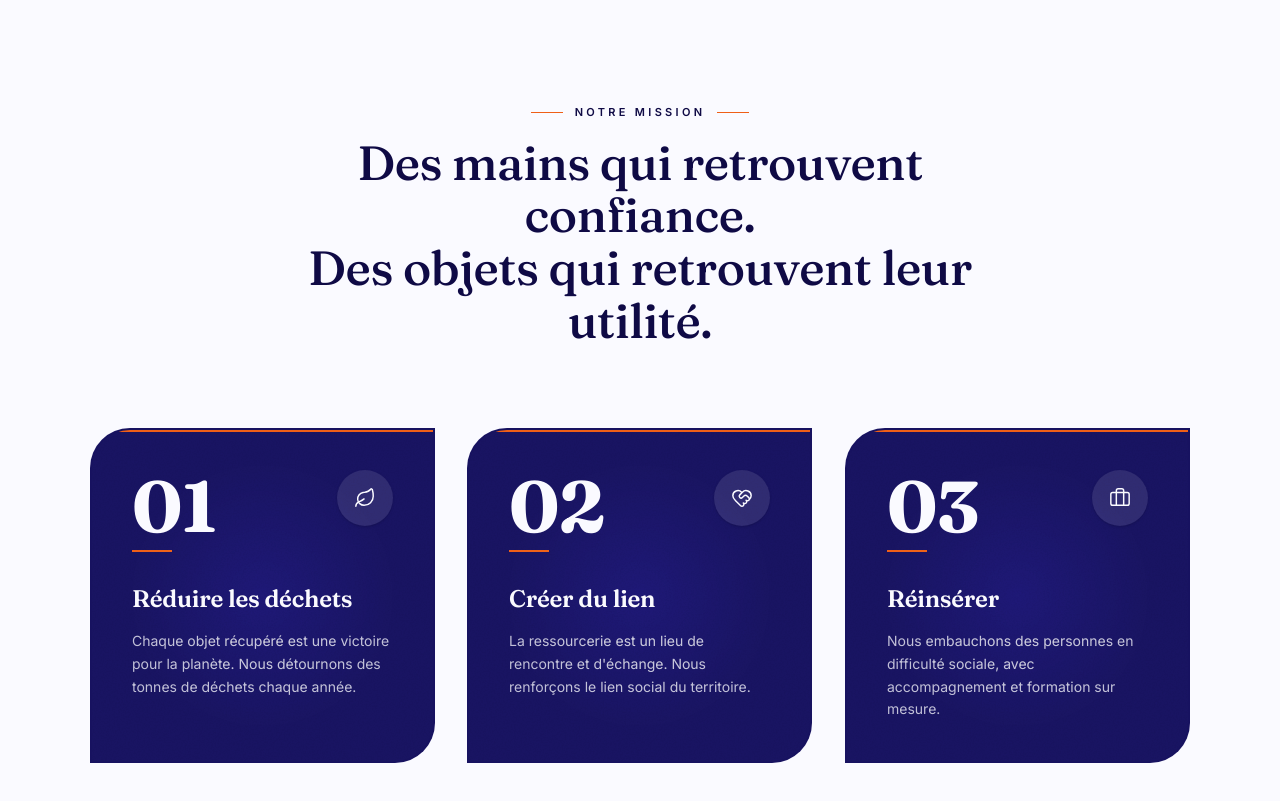
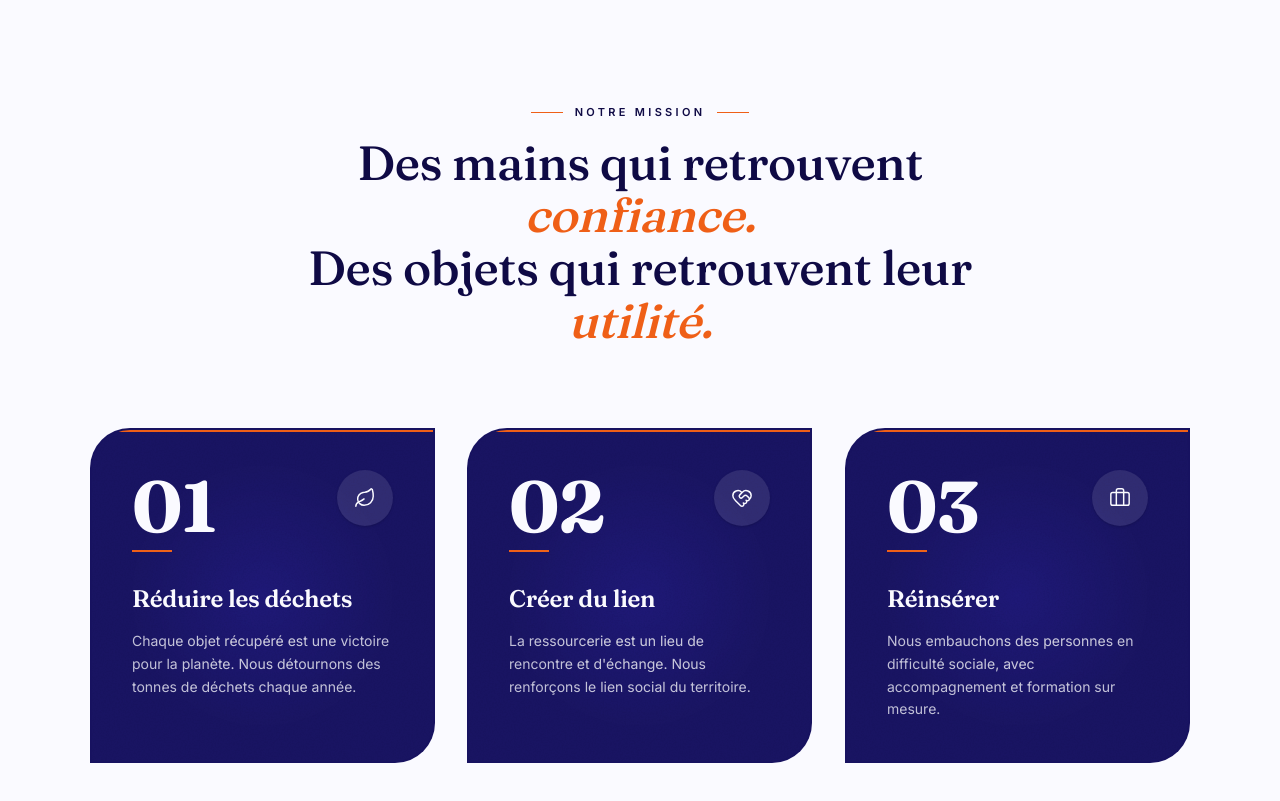
Before and after one commit to aubasdelaisne-lang/aubasdelaisne, a Next.js app: page / in a window 1280 px wide. Shown: the part 900-1701 px from the top of the page. Built offline with nearby package versions, Linux system fonts and the light colour scheme; no server answers.

Commit message:
design: mise en valeur typographique des mots-clés section Mission
"confiance" et "utilité" en italic terracotta pour créer
un contraste visuel et mettre l'accent sur l'essentiel.

Co-Authored-By: Claude Sonnet 4.6 <noreply@anthropic.com>

```diff
--- a/components/sections/Missions.tsx
+++ b/components/sections/Missions.tsx
@@ -176,9 +176,11 @@ export default function Missions() {
           eyebrow="Notre Mission"
           title={
             <>
-              Des mains qui retrouvent confiance.
+              Des mains qui retrouvent{" "}
+              <span className="italic text-terracotta">confiance.</span>
               <br />
-              Des objets qui retrouvent leur utilité.
+              Des objets qui retrouvent leur{" "}
+              <span className="italic text-terracotta">utilité.</span>
             </>
           }
           lede=""
```
